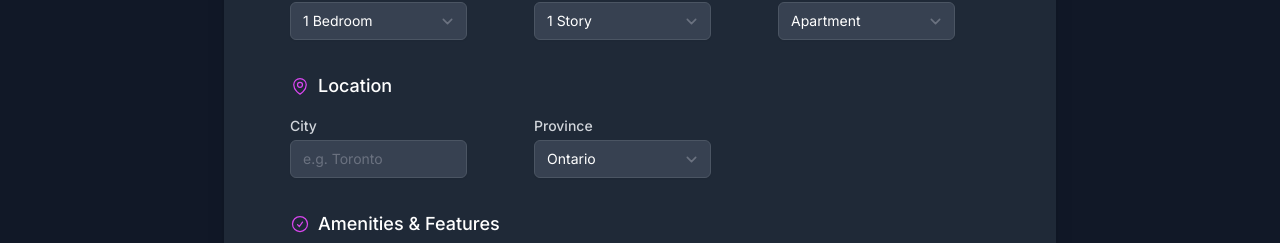
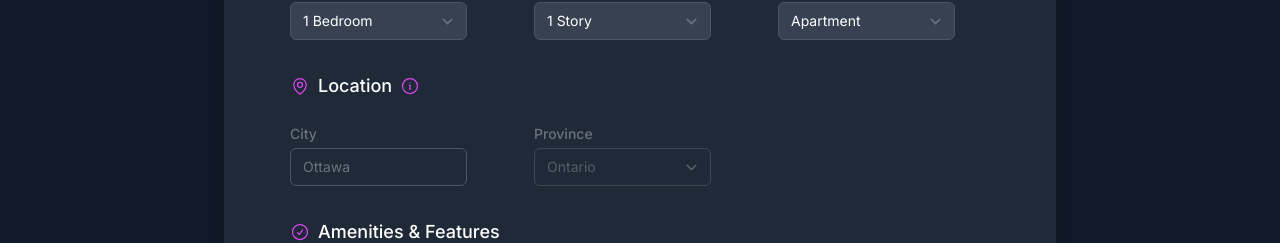
Before and after one commit to ymoumine/rental-ai-frontend, a Next.js app: page /predictions in a window 1280 px wide. Shown: the part 382-625 px from the top of the page. Built offline with nearby package versions, Linux system fonts and the light colour scheme; no server answers.

Commit message:
bump next and react versions + tooltip + rouding up prediction result

```diff
--- a/components/MapComponent.tsx
+++ b/components/MapComponent.tsx
@@ -3,7 +3,7 @@ import L from 'leaflet';
 import 'leaflet/dist/leaflet.css';
 
 interface MapComponentProps {
-  mapRef: React.RefObject<HTMLDivElement>;
+  mapRef: React.RefObject<HTMLDivElement | null>;
   filteredListings: any[];
   minBudget: number;
   maxBudget: number;
--- a/pages/predictions.tsx
+++ b/pages/predictions.tsx
@@ -6,9 +6,12 @@ import {
   MapPinIcon,
   CurrencyDollarIcon,
   CalendarIcon,
-  CheckCircleIcon
+  CheckCircleIcon,
+  InformationCircleIcon
 } from "@heroicons/react/24/outline";
 import axios from "axios";
+
+import { Tooltip as ReactTooltip } from 'react-tooltip';
 
 const apiURL = process.env.NEXT_PUBLIC_API_URL;
 const mlApiURL = process.env.NEXT_PUBLIC_ML_API_URL;
@@ -155,7 +158,8 @@ export default function Predictions() {
       if (response.ok) {
         const res:{prediction: any, accuracy: any} = await response.json();
 
-        let targetPrice = res.prediction;
+        let prediction = res.prediction;
+        const targetPrice = Math.round(prediction);
         setPredictionResult(targetPrice);
         setMinPredictionResult(targetPrice - 200);
         setMaxPredictionResult(targetPrice + 200);
@@ -314,15 +318,23 @@ export default function Predictions() {
 
                 {/* Location Section */}
                 <div className="col-span-1 sm:col-span-2 lg:col-span-3 mt-6">
-                  <h3 className="text-lg font-medium text-white flex items-center gap-2 mb-2">
-                    <MapPinIcon className="h-5 w-5 text-fuchsia-500" />
-                    Location
-                  </h3>
+                  <div className="flex gap-2 mb-2">
+                    <h3 className="text-lg font-medium text-white flex items-center gap-2 mb-2">
+                      <MapPinIcon className="h-5 w-5 text-fuchsia-500" />
+                      Location
+                    </h3>
+
+                    <InformationCircleIcon className="i-icon h-5 w-5 text-fuchsia-500 mt-1 cursor-pointer" />
+                    <ReactTooltip anchorSelect=".i-icon" place="top">
+                      The data is based on the city of Ottawa and Gatineau.
+                    </ReactTooltip>
+                  </div>
+
                 </div>
 
                 {/* City */}
                 <div>
-                  <label htmlFor="city" className="block text-sm font-medium text-gray-300">
+                  <label htmlFor="city" className="block text-sm font-medium text-gray-500">
                     City
                   </label>
                   <input
@@ -330,23 +342,25 @@ export default function Predictions() {
                     name="city"
                     id="city"
                     value={city}
+                    disabled={true}
                     onChange={handleCityChange}
-                    placeholder="e.g. Toronto"
-                    className="mt-1 block w-3/4 rounded-md border-gray-600 bg-gray-700 text-white shadow-sm focus:border-fuchsia-500 focus:ring-fuchsia-500 sm:text-sm"
+                    placeholder="Ottawa"
+                    className="mt-1 block w-3/4 rounded-md border-gray-600 bg-gray-800 text-white shadow-sm focus:border-fuchsia-500 focus:ring-fuchsia-500 sm:text-sm"
                   />
                 </div>
 
                 {/* Province */}
                 <div>
-                  <label htmlFor="province" className="block text-sm font-medium text-gray-300">
+                  <label htmlFor="province" className="block text-sm font-medium text-gray-500">
                     Province
                   </label>
                   <select
                     id="province"
                     name="province"
+                    disabled={true}
                     value={province}
                     onChange={handleProvinceChange}
-                    className="mt-1 block w-3/4 rounded-md border-gray-600 bg-gray-700 text-white shadow-sm focus:border-fuchsia-500 focus:ring-fuchsia-500 sm:text-sm"
+                    className="mt-1 block w-3/4 rounded-md border-gray-600 bg-gray-800 text-gray-500 shadow-sm focus:border-fuchsia-500 focus:ring-fuchsia-500 sm:text-sm"
                   >
                     <option value={0}>Ontario</option>
                     <option value={1}>Quebec</option>
```
Also changed, not shown: package.json (+13 -8 lines), tsconfig.json (+19 -5 lines), 1 other file (tests, documents, lock files or other folders).
